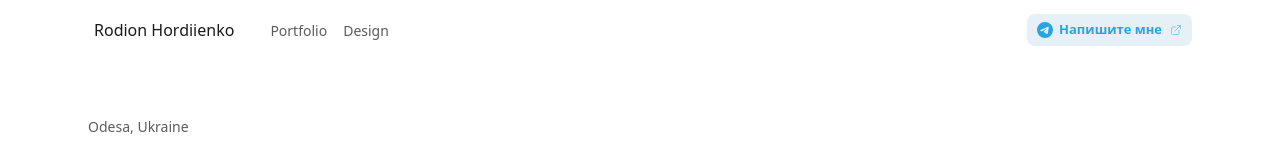
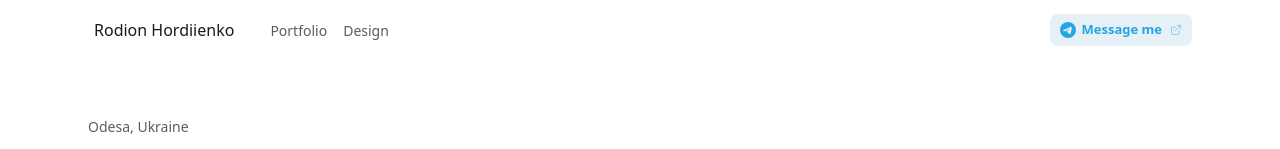
Before and after one commit to RodyaFront/portfolio, a Nuxt app: page / in a window 1280 px wide. Shown: the top 149 px of the page. Built offline with nearby package versions, Linux system fonts and the light colour scheme.

Commit message:
copy: English header CTA Message me
Keep the contact label in English to match the rest of the site.

```diff
--- a/app/components/SiteHeader.vue
+++ b/app/components/SiteHeader.vue
@@ -111,7 +111,7 @@ onBeforeUnmount(() => {
         target="_blank"
       >
         <ActionIcon :name="telegramVisual.icon" />
-        <span>Напишите мне</span>
+        <span>Message me</span>
         <svg
           class="site-header-telegram-external"
           viewBox="0 0 24 24"
```
